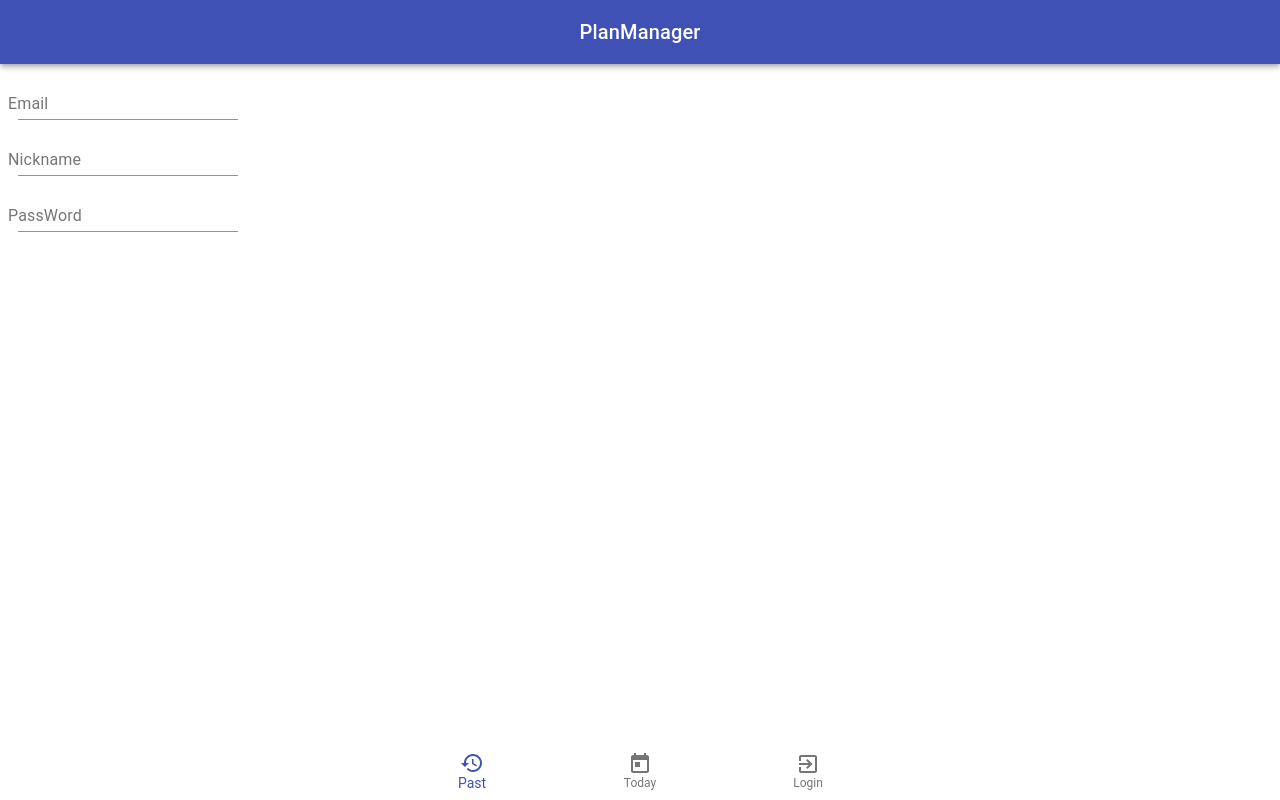
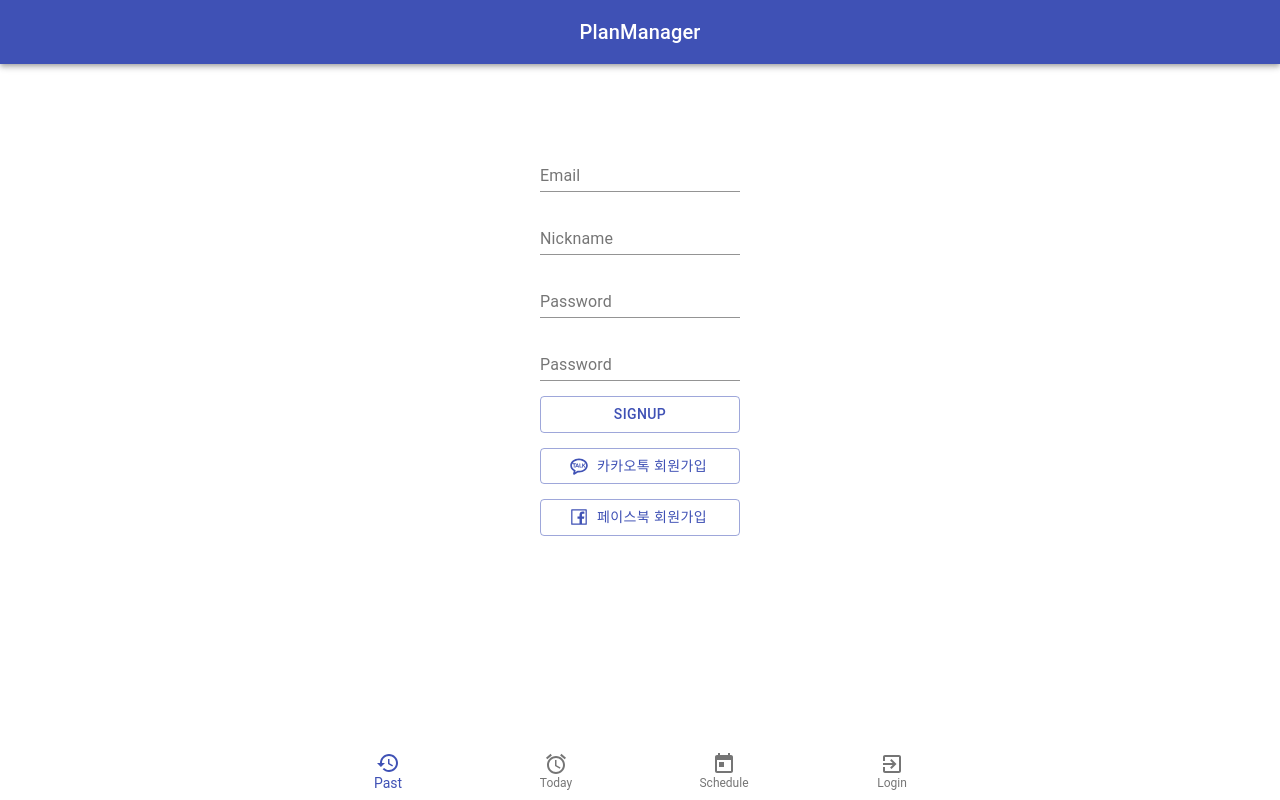
Before and after one commit to BY-juun/PlanManager, a Next.js app in the folder front/: page /signup in a window 1280 px wide. Built offline with nearby package versions, Linux system fonts and the light colour scheme.

Commit message:
Login SignUp UI

```diff
--- a/front/components/BottomLayout.js
+++ b/front/components/BottomLayout.js
@@ -5,7 +5,7 @@ import BottomNavigationAction from '@material-ui/core/BottomNavigationAction';
 import HistoryIcon from '@material-ui/icons/History';
 import TodayIcon from '@material-ui/icons/Today';
 import ExitToAppIcon from '@material-ui/icons/ExitToApp';
-
+import AccessAlarmIcon from '@material-ui/icons/AccessAlarm';
 const useStyles = makeStyles({
     root: {
         position : "fixed",
@@ -32,7 +32,8 @@ const BottomLayout = () => {
             className={classes.root}
         >
             <BottomNavigationAction label="Past" icon={<HistoryIcon />} />
-            <BottomNavigationAction label="Today" icon={<TodayIcon />} />
+            <BottomNavigationAction label="Today" icon={<AccessAlarmIcon />} />
+            <BottomNavigationAction label="Schedule" icon={<TodayIcon />} />
             <BottomNavigationAction label="Login" icon={<ExitToAppIcon />} /> {/* 나중에 로그인 했으면 logout으로 바꿔줘야한다.*/}
         </BottomNavigation>
     );
--- a/front/components/TopLayout.js
+++ b/front/components/TopLayout.js
@@ -3,16 +3,12 @@ import { makeStyles } from '@material-ui/core/styles';
 import AppBar from '@material-ui/core/AppBar';
 import Toolbar from '@material-ui/core/Toolbar';
 import Typography from '@material-ui/core/Typography';
-import Button from '@material-ui/core/Button';
-import IconButton from '@material-ui/core/IconButton';
-import MenuIcon from '@material-ui/icons/Menu';
+import Link from 'next/link';
 
 const useStyles = makeStyles((theme) => ({
   root: {
     flexGrow: 1,
-  },
-  menuButton: {
-    marginRight: theme.spacing(2),
+    backgroundColor: "cornflowerblue",
   },
   title: {
     flexGrow: 1,
@@ -28,7 +24,7 @@ export default function ButtonAppBar() {
       <AppBar position="static">
         <Toolbar>
           <Typography variant="h6" className={classes.title}>
-            PlanManager
+            <Link href = "/"><a style={{textDecoration : "none", color : "white"}}>PlanManager</a></Link>
           </Typography>
         </Toolbar>
       </AppBar>
--- /dev/null
+++ b/front/hooks/useInput.js
@@ -0,0 +1,11 @@
+import {useState, useCallback} from 'react';
+
+
+//custom hook
+export default (initialValue = null) => {
+    const [value, setValue] = useState(initialValue);
+    const handler = useCallback((e) => { //Component의 props로 넘겨주는 함수를 usecallback사용!
+        setValue(e.target.value);
+    }, []);
+    return [value,handler,setValue];
+}
--- a/front/package.json
+++ b/front/package.json
@@ -16,6 +16,7 @@
     "prop-types": "^15.7.2",
     "react": "^17.0.2",
     "react-dom": "^17.0.2",
+    "react-icons": "^4.2.0",
     "styled-components": "^5.3.0"
   }
 }
--- a/front/pages/signup.js
+++ b/front/pages/signup.js
@@ -1,33 +1,74 @@
 import TopLayout from '../components/TopLayout';
 import BottomLayout from '../components/BottomLayout';
+import TextField from '@material-ui/core/TextField';
+import Button from '@material-ui/core/Button';
 import { makeStyles } from '@material-ui/core/styles';
-import TextField from '@material-ui/core/TextField';
-
+import useInput from '../hooks/useInput';
+import React, { useCallback, useState } from 'react';
+import {RiKakaoTalkLine} from 'react-icons/ri';
+import {AiOutlineFacebook} from 'react-icons/ai';
 const useStyles = makeStyles((theme) => ({
-    root: {
-      '& > *': {
-        margin: theme.spacing(1),
-        width: '30ch',
-        display : "block",
+  wrapper: {
+    marginTop: "15px",
+    marginBottom: "15px",
   },
-    },
-    btn : {
-
-    }
 }));
 
 const signup = () => {
-    const classes = useStyles();
 
-    return(
+  const [email, onChangeEmail] = useInput('');
+  const [nickname, onChangeNickname] = useInput('');
+  const [password, onChangePassword] = useInput('');
+  const [passwordCheck, setPasswordCheck] = useState('');
+  const [passwordError, setPasswordError] = useState(false);
+
+  const onChangePasswordCheck = useCallback((e) => {
+    setPasswordError(e.target.value !== password);
+    setPasswordCheck(e.target.value);
+  }, [password]);
+
+  const onSubmitForm = useCallback((e) => {
+    console.log('dd');
+    e.preventDefault();
+    console.log("email : " + email);
+    console.log("nickname : " + nickname);
+    console.log("password : " + password);
+  }, [email, nickname, password])
+  return (
     <>
       <TopLayout></TopLayout>
-        <div style = {{textAlign : "center"}}>
-        <form className={classes.root} noValidate autoComplete="off">
-            <TextField id="standard-basic" label="Email" className = {classes.btn}/>
-            <TextField id="standard-basic" label="Nickname" className = {classes.btn}/>
-            <TextField id="standard-basic" label="PassWord" className = {classes.btn}/>
+      <div style={{ textAlign: "center", marginTop: "80px" }}>
+        <form onSubmit={onSubmitForm}>
+          <div style={{ marginTop: "15px", marginBottom: "15px" }}>
+            <TextField label="Email" value={email} onChange={onChangeEmail} style={{ width: "200px" }}></TextField>
+          </div>
+          <div style={{ marginTop: "15px", marginBottom: "15px" }}>
+            <TextField label="Nickname" value={nickname} onChange={onChangeNickname} style={{ width: "200px" }}></TextField>
+          </div>
+          <div style={{ marginTop: "15px", marginBottom: "15px" }}>
+            <TextField label="Password" type="password" value={password} onChange={onChangePassword} style={{ width: "200px" }}></TextField>
+          </div>
+          <div style={{ marginTop: "15px", marginBottom: "15px" }}>
+            <TextField label="Password" type="password" value={passwordCheck} onChange={onChangePasswordCheck} style={{ width: "200px" }}></TextField>
+          </div>
+          {passwordError && <div style={{ color: 'red' }}>비밀번호가 일치하지 않습니다.</div>}
+          <div style={{ marginTop: "15px", marginBottom: "15px" }}>
+            <Button variant="outlined" size="medium" color="primary" type="submit" style={{ width: "200px" }}>
+              SignUp
+            </Button>
+          </div>
         </form>
+        <div style={{ marginTop: "15px", marginBottom: "15px" }}>
+          <Button variant="outlined" size="medium" color="primary" type="submit" style={{ width: "200px" }} startIcon = {<RiKakaoTalkLine/>}>
+            카카오톡 회원가입
+            </Button>
+        </div>
+        <div style={{ marginTop: "15px", marginBottom: "15px" }}>
+          <Button variant="outlined" size="medium" color="primary" type="submit" style={{ width: "200px" }} startIcon = {<AiOutlineFacebook/>}>
+            페이스북 회원가입
+            </Button>
+        </div>
+
       </div>
       <BottomLayout></BottomLayout>
     </>
```
Also changed, not shown: front/pages/login.js (+53 -0 lines), 1 other file (tests, documents, lock files or other folders). Lines whose indentation alone changed are shown as unchanged.
